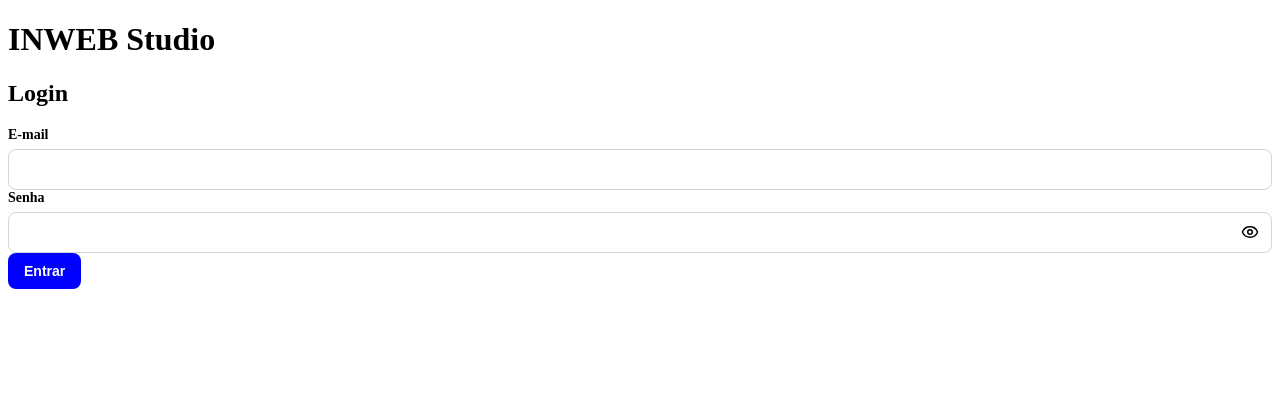
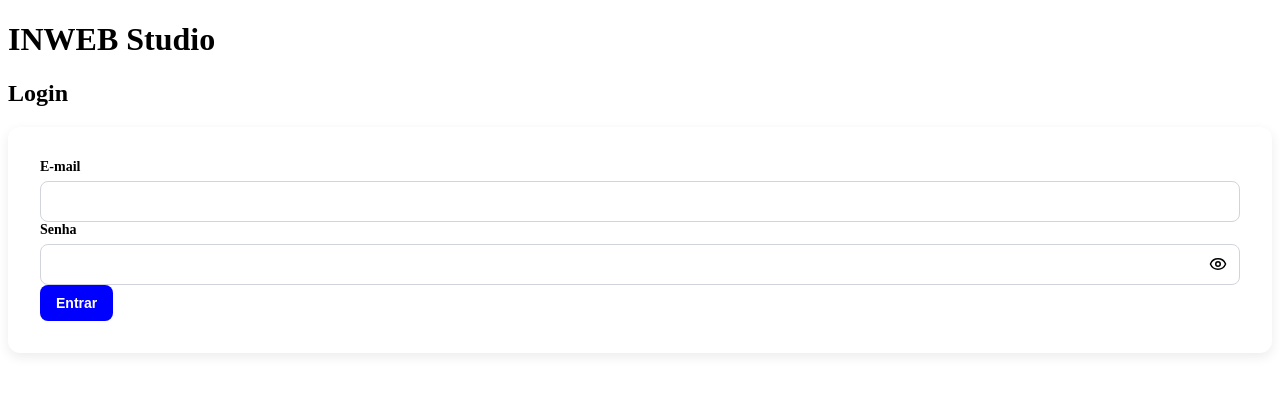
Before and after one commit to Isnogueira/INWEB-studio-saas, a React (Vite) app in the folder frontend/inwebstudio-web/: page /login in a window 1280 px wide. Shown: the top 394 px of the page. Built offline with nearby package versions, Linux system fonts and the light colour scheme; no server answers.

Commit message:
feat: Add Card Component.

```diff
--- a/frontend/inwebstudio-web/src/components/ui/Button/Button.tsx
+++ b/frontend/inwebstudio-web/src/components/ui/Button/Button.tsx
@@ -1,6 +1,6 @@
 
-import type { ButtonProps } from "../../../types/Button.types";
 import styles from "./Button.module.css";
+import type { ButtonProps } from "./Button.types";
 
 export default function Button({variant="primary", size="md", fullWidth=false, isLoading=false, disabled=false, children, ...rest}: ButtonProps){
 
--- a/frontend/inwebstudio-web/src/types/Button.types.ts
+++ b/frontend/inwebstudio-web/src/components/ui/Button/Button.types.ts
@@ -1,7 +1,6 @@
 import type { ButtonHTMLAttributes } from "react";
 
-export interface ButtonProps
-  extends ButtonHTMLAttributes<HTMLButtonElement> {
+export interface ButtonProps extends ButtonHTMLAttributes<HTMLButtonElement> {
   variant?: "primary" | "secondary" | "danger";
   isLoading?: boolean;
   size?: "sm" | "md" | "lg";
@@ -9,5 +8,4 @@ export interface ButtonProps
   disabled: boolean;
   leftIcon: boolean;
   rightIcon: boolean;
-
 }
--- /dev/null
+++ b/frontend/inwebstudio-web/src/components/ui/Card/Card.module.css
@@ -0,0 +1,11 @@
+.card{
+
+    background:white;
+
+    border-radius:12px;
+
+    padding:32px;
+
+    box-shadow:0 4px 12px rgba(0,0,0,.08);
+
+}
--- /dev/null
+++ b/frontend/inwebstudio-web/src/components/ui/Card/Card.tsx
@@ -0,0 +1,39 @@
+import styles from "./Card.module.css";
+
+import type { CardProps } from "./Card.types";
+
+export default function Card({
+
+    children,
+
+    className,
+
+    ...rest
+
+}:CardProps){
+
+    const classes=[
+
+        styles.card,
+
+        className
+
+    ].filter(Boolean).join(" ");
+
+    return(
+
+        <div
+
+            className={classes}
+
+            {...rest}
+
+        >
+
+            {children}
+
+        </div>
+
+    );
+
+}
--- a/frontend/inwebstudio-web/src/pages/Login/index.tsx
+++ b/frontend/inwebstudio-web/src/pages/Login/index.tsx
@@ -1,5 +1,6 @@
 import Alert from "@/components/ui/Alert/Alert";
 import Button from "@/components/ui/Button/Button";
+import Card from "@/components/ui/Card/Card";
 import Input from "@/components/ui/Input/Input";
 import PasswordInput from "@/components/ui/PasswordInput/PasswordInput";
 import { useAuth } from "@/contexts/UseAuth";
@@ -64,6 +65,7 @@ const {
     <h1>INWEB Studio</h1>
     <h2>Login</h2>
     <div>
+      <div>
         {loginError && (
                 <Alert
                     variant="error"
@@ -71,7 +73,10 @@ const {
                 >
                     {loginError}
                 </Alert>
-      )}
+              )
+        }
+      </div>
+        <Card>
               <form onSubmit={handleSubmit(onSubmit)}>
               <Input
                 type="email"
@@ -96,6 +101,7 @@ const {
                 {loading ? "Entrando..." : "Entrar"}
               </Button>
             </form>
+        </Card>
       </div>
     </>
   );
```
Also changed, not shown: frontend/inwebstudio-web/src/components/ui/Card/Card.types.ts (added, +11 -0 lines), frontend/inwebstudio-web/src/components/ui/Card/index.ts (added). Lines whose indentation alone changed are shown as unchanged.
